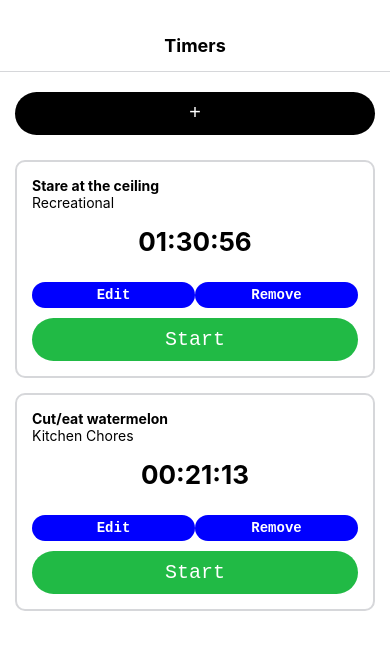
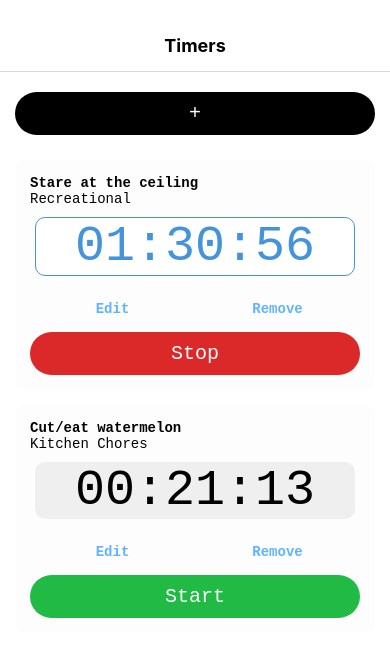
Before and after one commit to quangChe/native-timer, a React Native app: screen / in a window 390 px wide. Shown: the top 656 px of the page. Built offline with nearby package versions, Linux system fonts and the light colour scheme.

Commit message:
Complete: Timer Completed all functionality and styling for Timer component

```diff
--- a/components/Timer.js
+++ b/components/Timer.js
@@ -1,45 +1,104 @@
 import React from 'react';
-import { StyleSheet, View, Text } from 'react-native';
+import { StyleSheet, View, Text, Platform } from 'react-native';
 
 import { millisecondsToHuman } from '../utils/TimerUtils';
 import TimerButton from './TimerButton';
 
-export default function Timer({ title, project, elapsed }) {
+export default class Timer extends React.Component {
+
+  renderActionButton = () => {
+    const { isRunning } = this.props;
+
+    return isRunning
+      ? <TimerButton color="#DB2828" title="Stop" onPress={this.handleStop}/>
+      : <TimerButton color="#21BA45" title="Start" onPress={this.handleStart}/>;
+  }
+
+  handleStart = () => {
+    const { id, onStartPress } = this.props;
+    onStartPress(id);
+  }
+
+  handleStop = () => {
+    const { id, onStopPress } = this.props;
+    onStopPress(id);
+  }
+
+
+  render() {
+    const {
+      title,
+      project,
+      elapsed,
+      onEditPress,
+      isRunning,
+      onRemoveTimer } = this.props;
     const elapsedString = millisecondsToHuman(elapsed);
 
     return (
       <View style={styles.timerContainer}>
         <Text style={styles.title}>{title}</Text>
-      <Text>{project}</Text>
-      <Text style={styles.elapsedTime}>{elapsedString}</Text>
+        <Text style={styles.project}>{project}</Text>
+        <Text style={[
+          styles.elapsedTime,
+          isRunning ? styles.activeTimer : styles.inactiveTimer]}>{elapsedString}</Text>
         <View style={styles.buttonGroup}>
-        <TimerButton color="blue" small title="Edit" />
-        <TimerButton color="blue" small title="Remove" />
+          <TimerButton
+            text="#60b4ff"
+            small
+            title="Edit"
+            onPress={onEditPress}/>
+          <TimerButton
+            text="#60b4ff"
+            small
+            title="Remove"
+            onPress={onRemoveTimer}/>
         </View>
-      <TimerButton color="#21BA45" title="Start"/>
+        {this.renderActionButton()}
       </View>
     );
+  }
 }
 
 const styles = StyleSheet.create({
   timerContainer: {
-    backgroundColor: 'white',
-    borderColor: '#d6d7da',
-    borderWidth: 2,
-    borderRadius: 10,
+    backgroundColor: '#fdfdfd',
     padding: 15,
     margin: 15,
     marginBottom: 0,
+    borderRadius: 10
   },
   title: {
     fontSize: 14,
     fontWeight: 'bold',
+    fontFamily: Platform.OS === 'ios' ? 'Helvetica Neue' : 'monospace',
+  },
+  project: {
+    fontFamily: Platform.OS === 'ios' ? 'Helvetica Neue' : 'monospace',
   },
   elapsedTime: {
-    fontSize: 26,
-    fontWeight: 'bold',
+    marginHorizontal: 5,
+    marginVertical: 10,
+    backgroundColor: '#efefef',
+    fontSize: 50,
+    fontWeight: '100',
     textAlign: 'center',
-    paddingVertical: 15,
+    borderWidth: 1,
+    borderRadius: 10,
+    overflow: 'hidden',
+    fontFamily: Platform.OS === 'ios' ? 'Helvetica Neue' : 'monospace',
+  },
+  activeTimer: {
+    borderColor: '#4494dc',
+    color: '#4494dc',
+    backgroundColor: '#fff',
+    fontWeight: '200',
+    borderWidth: 1,
+    borderRadius: 10,
+  },
+  inactiveTimer: {
+    borderWidth: 0,
+    borderRadius: 10,
   },
   buttonGroup: {
     flexDirection: 'row',
```
Lines whose indentation alone changed are shown as unchanged.
